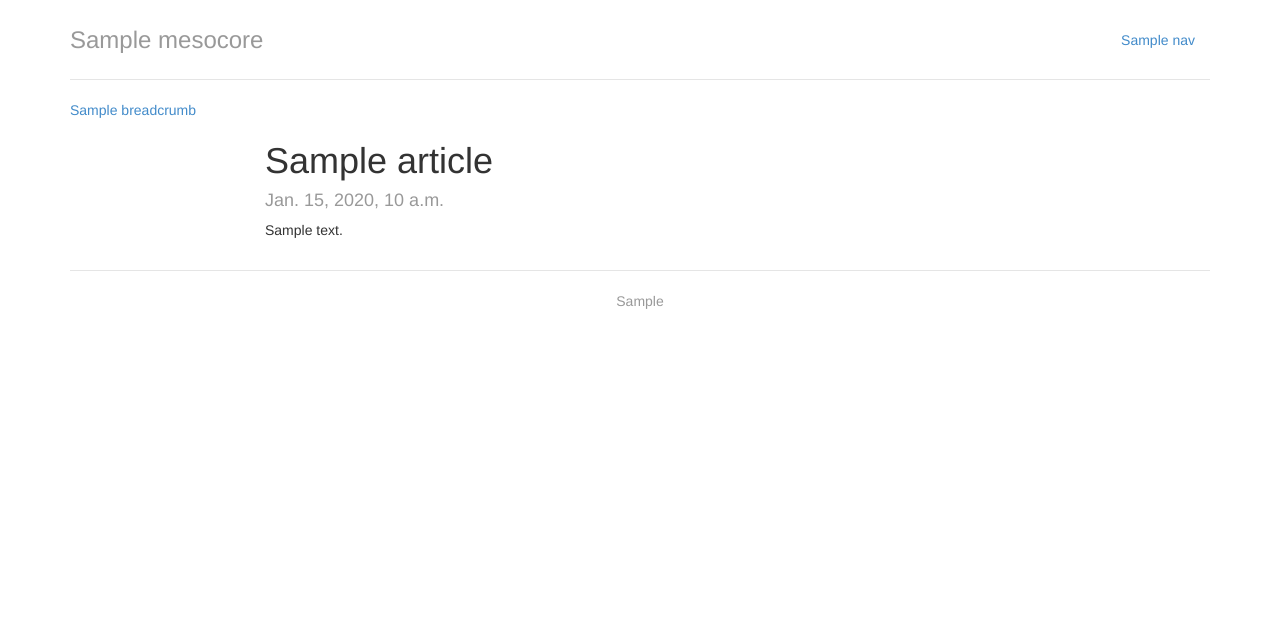
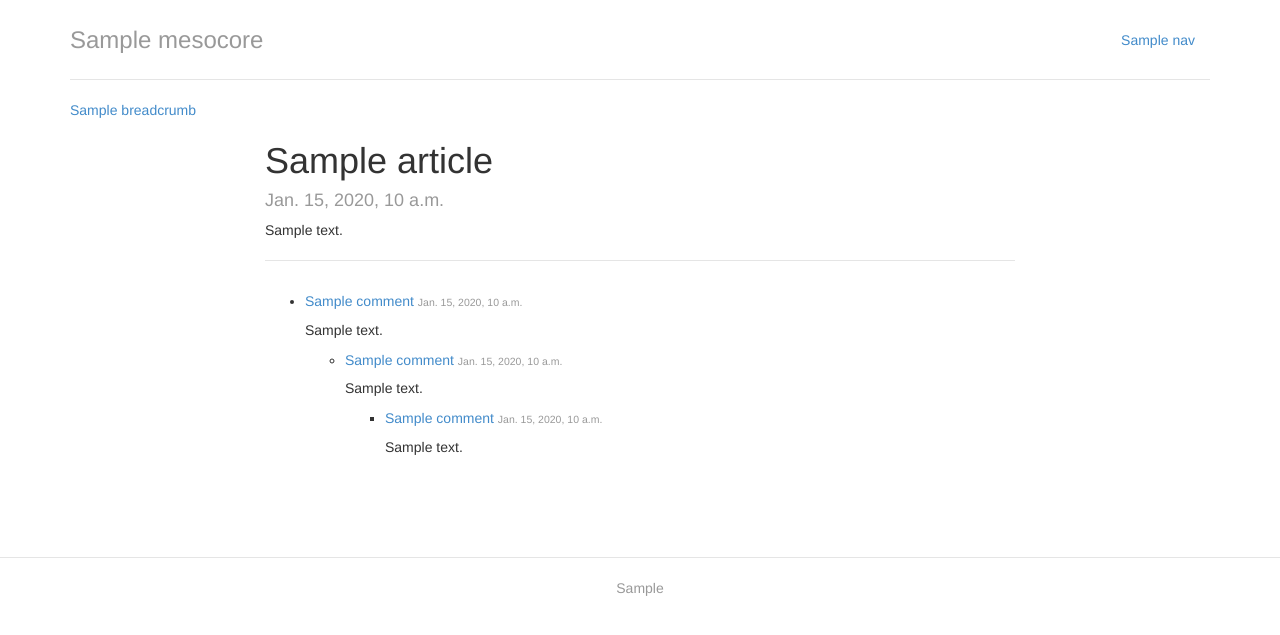
Before and after one commit to grundleborg/mesosphere, a Django app: template mesolook/templates/mesoblog/article.html in a window 1280 px wide. Shown: the top 635 px of the page. Run offline with Django 3.2, Linux system fonts and the light colour scheme; the template is opened without the code that fills it: most values are stand-ins (such as "Sample title", 1, 10 or a date in 2020); some libraries are stand-ins or nearby versions.

Commit message:
Show comments on the article pages.

```diff
--- a/mesoblog/models.py
+++ b/mesoblog/models.py
@@ -32,7 +32,7 @@ class Category(models.Model):
 
 # Represents one comment on an article
 class Comment(models.Model):
-    article = models.ForeignKey('Article')
+    article = models.ForeignKey('Article', related_name='comments')
     parent = models.ForeignKey('Comment', related_name='children', blank=True, null=True)
     name = models.CharField(max_length=255)
     email = models.EmailField(max_length=255)
@@ -76,3 +76,6 @@ class Article(models.Model):
             pass
 
         super(Article, self).save()
+
+    def top_level_comments(self):
+        return self.comments.filter(parent__isnull=True)
--- a/mesolook/static/css/local.css
+++ b/mesolook/static/css/local.css
@@ -36,3 +36,9 @@ header h3 {
 .box-column {
     padding-top: 70px;
 }
+
+.comments {
+    margin-top: 20px;
+    border-top: 1px solid #e5e5e5;
+    padding-top: 20px;
+}
--- a/mesolook/templates/mesoblog/article.html
+++ b/mesolook/templates/mesoblog/article.html
@@ -11,4 +11,9 @@
   <h1>{{ article.title }}</h1>
   <h4 class="text-muted">{{ article.date_published }}</h4>
   <p>{{ article.contents|safe }}</p>
+  <ul class="comments">
+    {% for comment in article.top_level_comments %}
+      {% include "mesoblog/comment.html" %}
+    {% endfor %}
+  </div>
 {% endblock %}
--- /dev/null
+++ b/mesolook/templates/mesoblog/comment.html
@@ -0,0 +1,9 @@
+<li class="comment">
+  <h5><a href="{{ comment.site }}">{{ comment.name }}</a> <small>{{ comment.posted }}</small></h5>
+  <p class="comment-contents">{{ comment.contents }}</p>
+  <ul class="comment-replies">
+    {% for comment in comment.children.all %}
+      {% include "mesoblog/comment.html" %}
+    {% endfor %}
+  </ul>
+</li>
```
